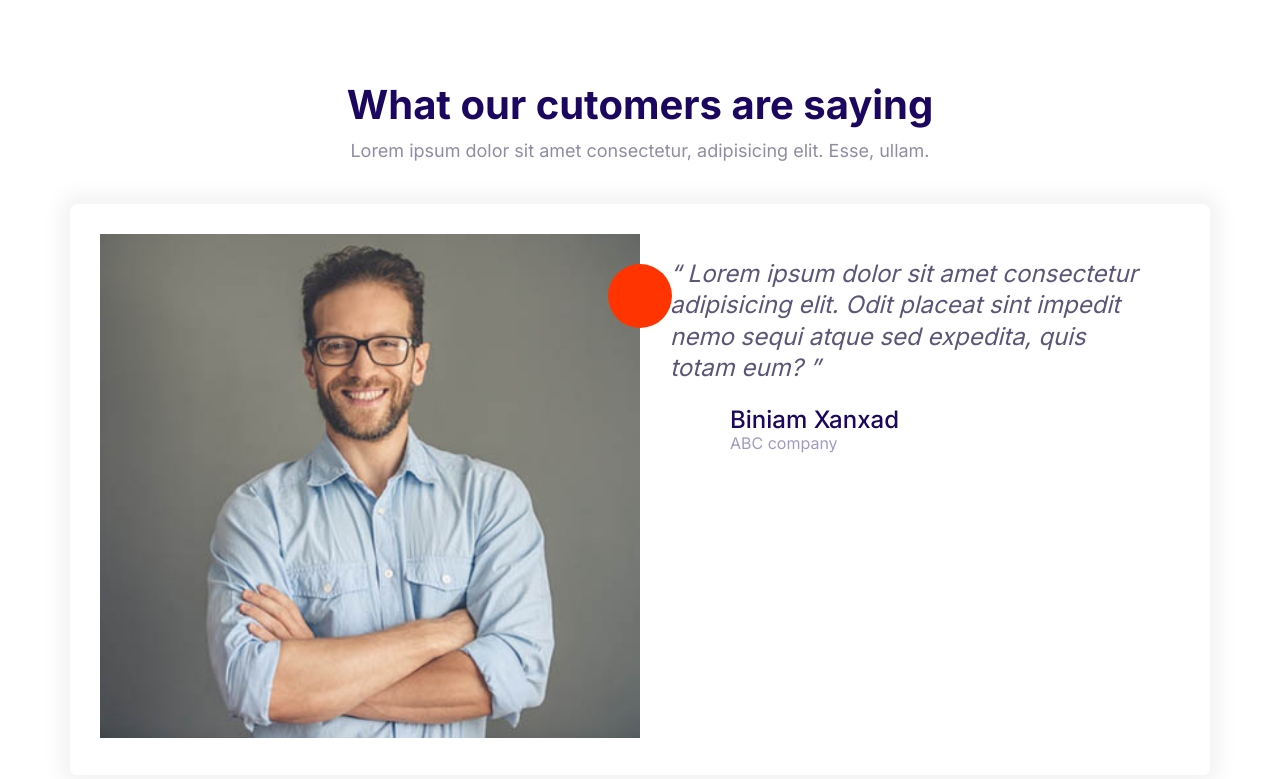
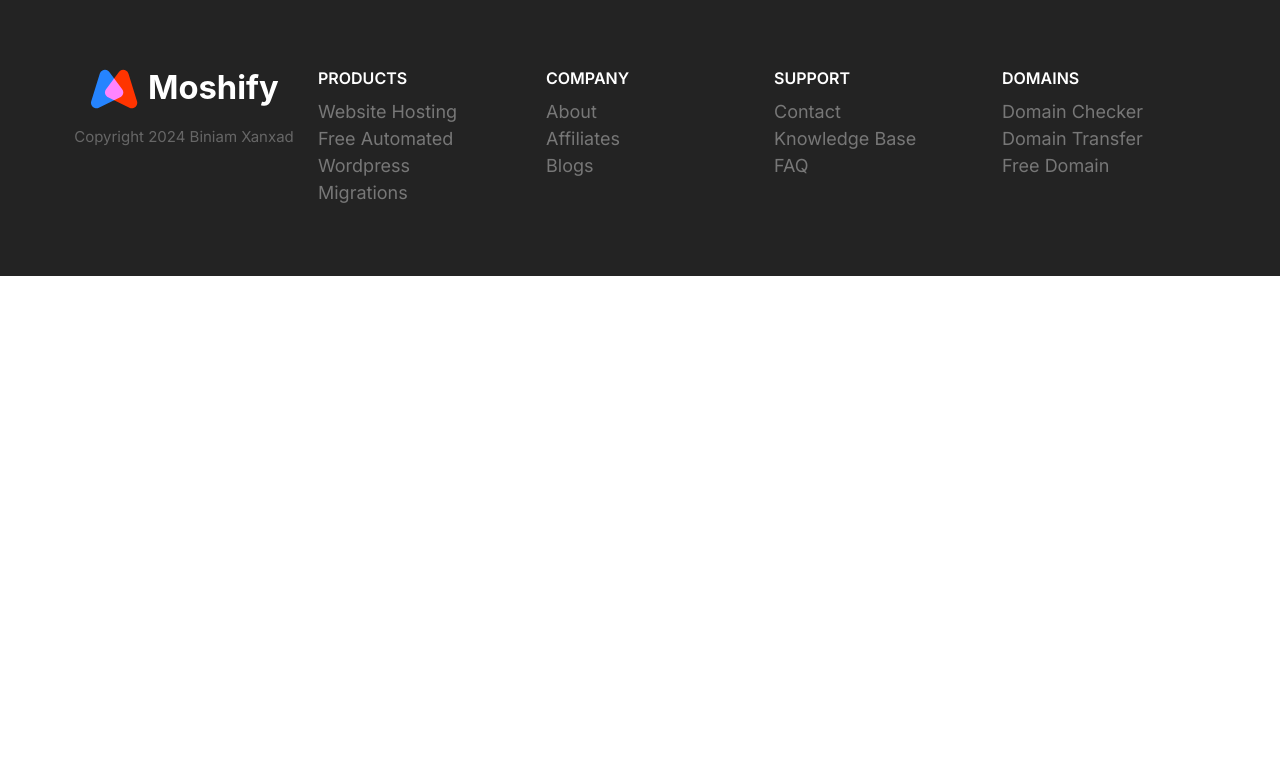
Before and after one commit to xanxad/moshify, a plain HTML site: page index.html in a window 1280 px wide. Drawn offline with Linux system fonts and the light colour scheme.

Commit message:
build the footer section

```diff
--- a/css/styles.css
+++ b/css/styles.css
@@ -699,3 +699,67 @@ a{
     }
 
 }
+/*footer*/
+.footer {
+    background: #232323;
+}
+.footer a {
+    color: #777;
+    transition: color 0.3s;
+}
+.footer a:hover {
+    color: #fff;
+}
+
+.footer__section {
+    padding: 2rem;
+    border-bottom: 1px solid #393939;
+}
+.footer__section .list {
+    margin: 0;
+}
+.footer__heading {
+    text-transform: uppercase;
+    font-weight: 600;
+}
+.footer__brand {
+    margin-top: 5rem;
+    text-align: center;
+}
+.footer__brand  img {
+    width: 100%;
+    max-width: 230px;
+}
+.footer__copyright {
+    font-size: 2.1rem;
+    color: #fff;
+    opacity: 0.3;
+}
+@media screen and (min-width: 768px) {
+    .footer__sections {
+        grid-template-columns: repeat(auto-fit,minmax(10rem, 1fr));
+    }
+    .footer .collapsible__chevron {
+        display: none;
+    }
+    .footer .collapsible__content {
+        opacity: 1;
+        max-height: 100%;
+    }
+    .footer__brand {
+        order: -1;
+        margin-top: 1rem;
+
+    }
+    .footer__copyright {
+        font-size: 1.5rem;
+    }
+    .footer__section {
+        border: 0;
+    }
+    .footer__heading {
+        font-size: 1.6rem;
+    }
+
+
+}
--- a/index.html
+++ b/index.html
@@ -14,51 +14,74 @@
     <link rel="stylesheet" href="css/styles.css" />
   </head>
   <body>
-    <section class="block">
-      <header class="block__header">
-        <h2>What our cutomers are saying</h2>
-        <p>
-          Lorem ipsum dolor sit amet consectetur, adipisicing elit. Esse, ullam.
-        </p>
+    <footer class="block block--dark footer">
+      <div class="container grid footer__sections">
+        <section class="collapsible collapsible--expanded footer__section">
+          <header class="collapsible__header">
+            <h2 class="collapsible__heading footer__heading">Products</h2>
+            <svg class="icon icon--white collapsible__chevron">
+              <use xlink:href="images/sprite.svg#chevron"></use>
+            </svg>
           </header>
-      <div class="container">
-        <div class="card testimonial">
-          <div class="grid grid--1x2">
-            <div class="testimonial__image">
-              <img
-                src="images/testimonial.jpg"
-                alt="A happy, smiling customer"
-              />
-              <span class="icon-container icon-container--accent">
-                <svg class="icon icon--white icon--small">
-                  <use xlink:href="images/sprite.svg#quotes"></use>
+          <div class="collapsible__content">
+            <ul class="list">
+              <li><a href="#">Website Hosting</a></li>
+              <li><a href="#">Free Automated Wordpress</a></li>
+              <li><a href="#">Migrations</a></li>
+            </ul>
+          </div>
+        </section>
+        <section class="collapsible footer__section">
+          <header class="collapsible__header">
+            <h2 class="collapsible__heading footer__heading">Company</h2>
+            <svg class="icon icon--white collapsible__chevron">
+              <use xlink:href="images/sprite.svg#chevron"></use>
             </svg>
-              </span>
+          </header>
+          <div class="collapsible__content">
+            <ul class="list">
+              <li><a href="#">About</a></li>
+              <li><a href="#">Affiliates</a></li>
+              <li><a href="#">Blogs</a></li>
+            </ul>
           </div>
-            <blockquote class="quote">
-              <p class="quote__text">
-                Lorem ipsum dolor sit amet consectetur adipisicing elit. Odit
-                placeat sint impedit nemo sequi atque sed expedita, quis totam
-                eum?
-              </p>
-              <footer>
-                <div class="media">
-                  <div class="media__image">
-                    <svg class="icon icon--primary quote__line">
-                      <use xlink:href="images/sprite.svg#line"></use>
+        </section>
+        <section class="collapsible footer__section">
+          <header class="collapsible__header">
+            <h2 class="collapsible__heading footer__heading">Support</h2>
+            <svg class="icon icon--white collapsible__chevron">
+              <use xlink:href="images/sprite.svg#chevron"></use>
             </svg>
+          </header>
+          <div class="collapsible__content">
+            <ul class="list">
+              <li><a href="#">Contact</a></li>
+              <li><a href="#">Knowledge Base</a></li>
+              <li><a href="#">FAQ</a></li>
+            </ul>
           </div>
-                  <div class="media__body">
-                    <h3 class="media__title quote__author">Biniam Xanxad</h3>
-                    <p class="quote__organization">ABC company</p>
+        </section>
+        <section class="collapsible footer__section">
+          <header class="collapsible__header">
+            <h2 class="collapsible__heading footer__heading">Domains</h2>
+            <svg class="icon icon--white collapsible__chevron">
+              <use xlink:href="images/sprite.svg#chevron"></use>
+            </svg>
+          </header>
+          <div class="collapsible__content">
+            <ul class="list">
+              <li><a href="#">Domain Checker</a></li>
+              <li><a href="#">Domain Transfer</a></li>
+              <li><a href="#">Free Domain</a></li>
+            </ul>
           </div>
+        </section>
+        <section class="footer__brand">
+          <img src="images/logo.svg" alt="" />
+          <p class="footer__copyright">Copyright 2024 Biniam Xanxad</p>
+        </section>
       </div>
     </footer>
-            </blockquote>
-          </div>
-        </div>
-      </div>
-    </section>
     <script src="js/main.js"></script>
   </body>
 </html>
```
Also changed, not shown: components/footer.html (added, +68 -0 lines). Lines whose indentation alone changed are shown as unchanged.
